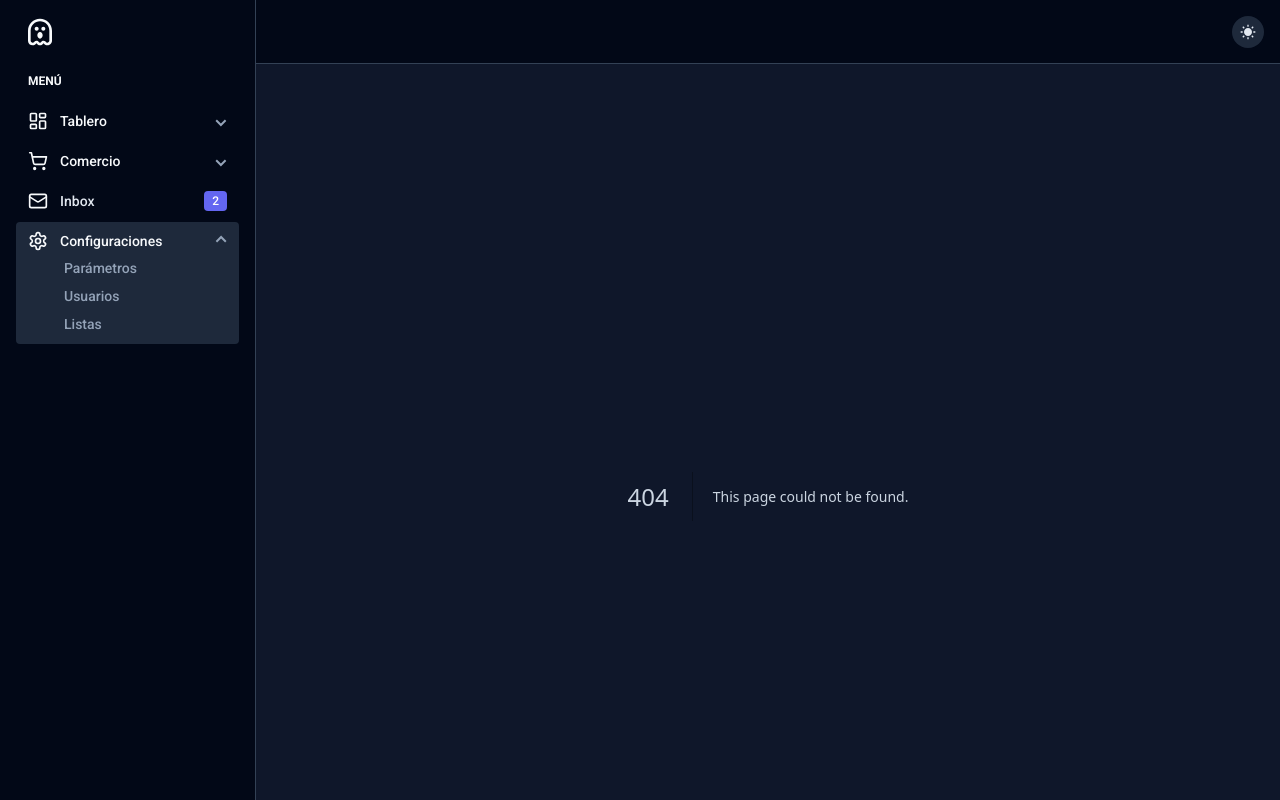
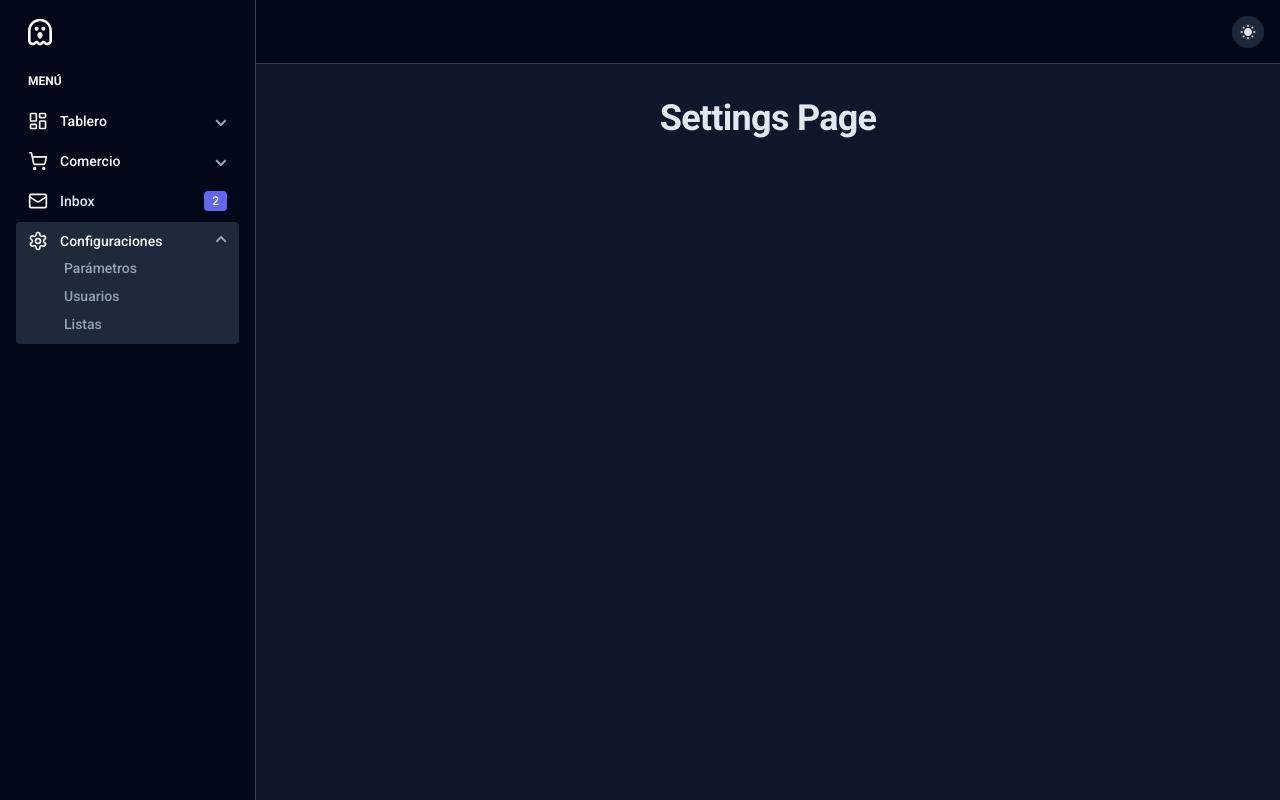
Before and after one commit to dejeloper/invventory, a Next.js app: page /settings in a window 1280 px wide. Before the commit this address had no page. Built offline with nearby package versions, Linux system fonts and the light colour scheme.

Commit message:
Add ProfilePage and SettingsPage components

```diff
--- /dev/null
+++ b/src/app/profile/page.tsx
@@ -0,0 +1,9 @@
+export default function ProfilePage() {
+  return (
+    <div className="flex flex-col items-center justify-center w-full h-full">
+      <h1 className="text-4xl font-bold text-center text-slate-800 dark:text-slate-200">
+        Profile Page
+      </h1>
+    </div>
+  );
+}
--- /dev/null
+++ b/src/app/settings/page.tsx
@@ -0,0 +1,9 @@
+export default function SettingsPage() {
+  return (
+    <div className="flex flex-col items-center justify-center w-full h-full">
+      <h1 className="text-4xl font-bold text-center text-slate-800 dark:text-slate-200">
+        Settings Page
+      </h1>
+    </div>
+  );
+}
```
